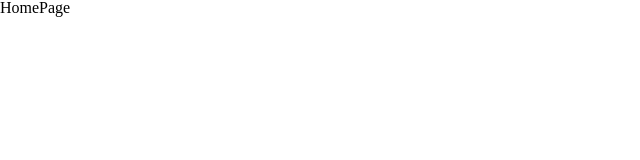
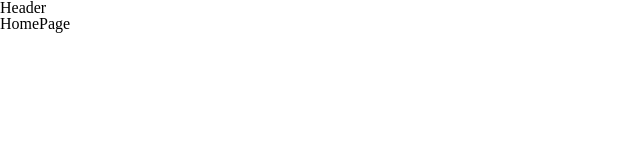
Before and after one commit to cozy-ito/rolling-paper, a React (Vite) app: page / in a window 1280 px wide. Shown: the top 160 px of the page, without its empty margins (0-640 px from the left). Built offline with nearby package versions, Linux system fonts and the light colour scheme.

Commit message:
feat: MainLayout 및 Header 컴포넌트 추가, Router 구조 리팩토링 - MainLayout 컴포넌트 생성하여 공통 헤더컴포넌트 적용 - components 폴더생성 후 Header.jsx 추가 - 기존 Router에서 MainLayout을 이용한 중첩 라우팅 구조 적용

```diff
--- a/src/App.jsx
+++ b/src/App.jsx
@@ -1,7 +1,10 @@
 import Router from "./Router";
 
 const App = () => {
-  return <Router />;
+  return (
+    <>
+      <Router />
+    </>
+  );
 };
-
 export default App;
--- a/src/Router.jsx
+++ b/src/Router.jsx
@@ -6,17 +6,20 @@ import PostItemPage from "./pages/PostItemPage";
 import EditPage from "./pages/EditPage";
 import MessagePage from "./pages/MessagePage";
 import NotFoundPage from "./pages/NotFoundPage";
+import MainLayout from "./layouts/MainLayout";
 
 const Router = () => {
   return (
     <BrowserRouter>
       <Routes>
+        <Route element={<MainLayout />}>
           <Route path="/" element={<HomePage />} />
           <Route path="/list" element={<ListPage />} />
           <Route path="/post" element={<PostPage />} />
           <Route path="/post/:id" element={<PostItemPage />} />
           <Route path="/post/:id/edit" element={<EditPage />} />
           <Route path="/post/:id/message" element={<MessagePage />} />
+        </Route>
         <Route path="*" element={<NotFoundPage />} />
       </Routes>
     </BrowserRouter>
--- /dev/null
+++ b/src/components/Header/Header.jsx
@@ -0,0 +1,5 @@
+const Header = () => {
+  return <div>Header</div>;
+};
+
+export default Header;
--- /dev/null
+++ b/src/layouts/MainLayout.jsx
@@ -0,0 +1,14 @@
+import { Outlet } from "react-router-dom";
+import Header from "../components/Header/Header";
+
+const MainLayout = () => {
+  return (
+    <>
+      <Header />
+      <Outlet />
+    </>
+  );
+};
+
+export default MainLayout;
+// MainLayout 컴포넌트 생성, components폴더, Header.js파일 생성, Router구조를
```
Lines whose indentation alone changed are shown as unchanged.
